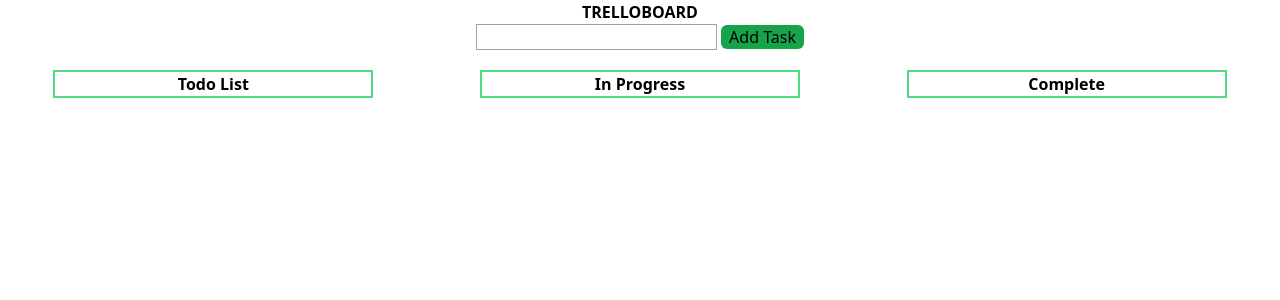
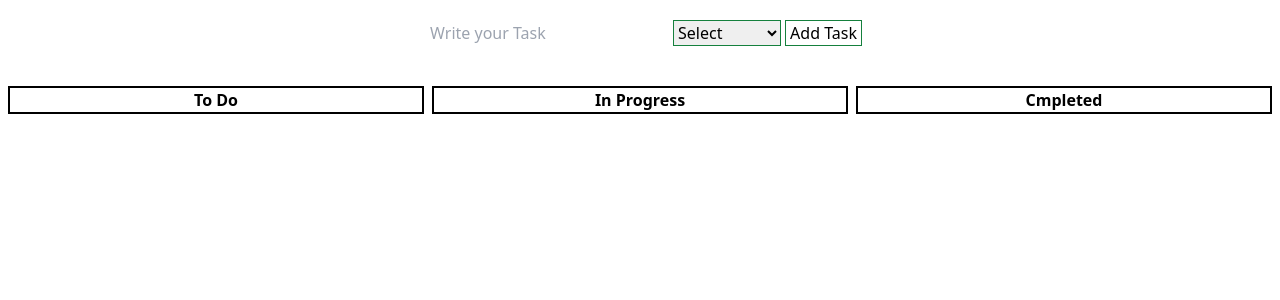
Before and after one commit to sumitpandey1999/reacttopics, a React (Create React App) app: page / in a window 1280 px wide. Shown: the top 300 px of the page. Built offline with nearby package versions, Linux system fonts and the light colour scheme.

Commit message:
Make Add functionality

```diff
--- a/src/App.js
+++ b/src/App.js
@@ -1,16 +1,16 @@
 import './App.css';
 import { Provider } from 'react-redux';
 import store from './utils/store';
-import TrelloBoard from './components/TrelloBoard';
+import AdvanceTrelloBoard from './components/AdvanceTrelloBoard';
 
 
 
 function App() {
   return (
     <Provider store={store}>
-    <div className="App">
-  <TrelloBoard/>
-    </div>
+      <div className="App">
+        <AdvanceTrelloBoard />
+      </div>
     </Provider>
   );
 }
--- /dev/null
+++ b/src/components/AdvanceTrelloBoard.js
@@ -0,0 +1,135 @@
+import React from 'react'
+import { useState } from 'react'
+
+const AdvanceTrelloBoard = () => {
+
+
+    const [taskState, setTaskState] = useState(
+        {
+            toDo: [],
+            inProgress: [],
+            completed: []
+        }
+    )
+
+    console.log(taskState.toDo)
+    const [inputValue, setInputValue] = useState("")
+    const [category, setcategory] = useState('')
+
+    // console.log(category)
+    const handleAddButton = (category) => {
+
+        if (!taskState[category]) {
+            console.log("Enter valid Category")
+            return
+        }
+
+        setTaskState((preValue) => {
+            return (
+                {
+                    ...preValue,
+                    [category]: [...preValue[category], inputValue]
+                }
+            )
+        })
+        setInputValue("")
+        setcategory("")
+
+    }
+
+    const handleEditButton = (index, stateCategory)=>{
+
+    }
+
+
+    return (
+        <div className='mt-5'>
+            <input
+                className='border-1 border-green-700 px-1 mx-2'
+                type="text"
+                placeholder='Write your Task'
+                onChange={(e) => { setInputValue(e.target.value) }}
+                value={inputValue}
+                id='input'
+            />
+            <select
+                className='border border-green-700 mr-1'
+                name="category"
+                id="category"
+                onChange={(e) => { setcategory(e.target.value) }}
+                value={category}
+            >
+                <option value="select">Select</option>
+                <option value="toDo">Todo</option>
+                <option value="inProgress">In Progress</option>
+                <option value="completed">Completed</option>
+            </select>
+
+            <button
+                className='border border-green-700 px-1'
+                onClick={() => handleAddButton(category)}
+            >Add Task</button>
+
+            <div className='flex mt-10'>
+                <div className='w-1/3 border-2 border-black ml-2'>
+                    <h2 className='font-bold'>To Do</h2>
+                    <ul>
+                        {
+                            taskState.toDo.map((todo, index) => {
+                                return (
+                                   <div key={index} className='flex justify-center'>
+                                     <li key={index}>{todo}</li>
+                                    <button
+                                    id='edit'
+                                     className='bg-yellow-300 px-1 rounded-md'
+                                     onClick={()=>handleEditButton(index,"toDo")}
+                                     >Edit</button>
+                                    <button className='bg-yellow-300 px-1 rounded-md'>Delete</button>
+                                   </div>
+                                )
+                            })
+                        }
+                    </ul>
+                </div>
+
+                <div className='w-1/3 border-2 border-black ml-2'>
+                    <h2 className='font-bold'>In Progress</h2>
+                    <ul>
+                        {
+                            taskState.inProgress.map((inProgress, index) => {
+                                return (
+                                   <div key={index} className='flex justify-center'>
+                                     <li key={index}>{inProgress}</li>
+                                    <button className='bg-yellow-300 px-1 rounded-md'>Edit</button>
+                                        <button className='bg-yellow-300 px-1 rounded-md'>Delete</button>
+                                   </div>
+                                )
+                            })
+                        }
+                    </ul>
+                </div>
+
+
+                <div className='w-1/3 border-2 border-black ml-2 mr-2'>
+                    <h2 className='font-bold'>Cmpleted</h2>
+                    <ul>
+                        {
+                            taskState.completed.map((completed, index) => {
+                                return (
+                                    <div key={index} className='flex justify-center'>
+                                        <li>{completed}</li>
+                                        <button className='bg-yellow-300 px-1 rounded-md'>Edit</button>
+                                        <button className='bg-yellow-300 px-1 rounded-md'>Delete</button>
+                                    </div>
+
+                                )
+                            })
+                        }
+                    </ul>
+                </div>
+            </div>
+        </div>
+    )
+}
+
+export default AdvanceTrelloBoard
--- a/src/components/TrelloBoard.js
+++ b/src/components/TrelloBoard.js
@@ -33,6 +33,14 @@
         setProgrssList((preValue) => [...preValue, progress])
     }
 
+    const handleDelete = (index)=>{
+       const deletetask = [...toDo]
+       console.log(deletetask)
+       deletetask.splice(index,1)
+       setToDo(deletetask)
+
+    }
+
     return (
         <div>
             <h1 className='font-bold'>TRELLOBOARD</h1>
@@ -61,7 +69,7 @@
 
                                 <li key={index}>{toDo}
                                     <span onClick={() => handleMoveRight(index)} className='text-sm bg-yellow-300 cursor-pointer'>
-                                        Move Right</span></li>
+                                        Move Right</span> <span onClick={()=>handleDelete(index)}>Delete</span></li>
                             )
                         })}
                     </ul>
```
